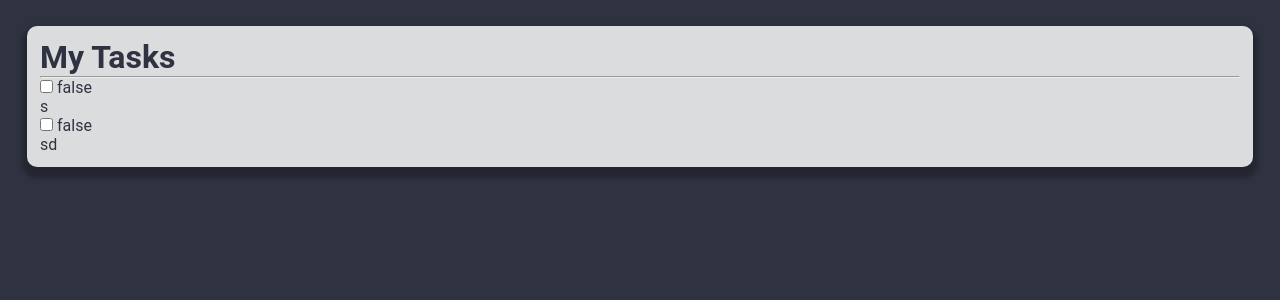
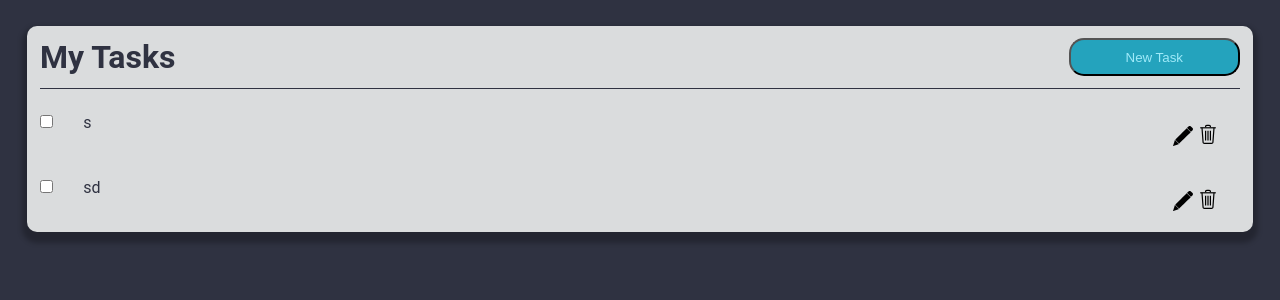
Before and after one commit to knameless27/Tasks, a Vue app: page / in a window 1280 px wide. Shown: the top 300 px of the page. Built offline with nearby package versions, Linux system fonts and the light colour scheme.

Commit message:
feat: card, button and modal

```diff
--- a/src/renderer/index.html
+++ b/src/renderer/index.html
@@ -2,7 +2,7 @@
 <html>
   <head>
     <meta charset="UTF-8" />
-    <title>Electron</title>
+    <title>My tasks</title>
     <!-- https://developer.mozilla.org/en-US/docs/Web/HTTP/CSP -->
     <meta
       http-equiv="Content-Security-Policy"
--- a/src/renderer/src/App.vue
+++ b/src/renderer/src/App.vue
@@ -1,31 +1,10 @@
 <script setup lang="ts">
-import { ref } from 'vue'
-import Card from "./components/Card.vue"
-import Lists from './components/Lists.vue';
+import MainTasks from './components/MainTasks.vue';
 </script>
 
 <template>
-  <div class="container">
-    <Card class="card">
-      <h1>My Tasks</h1>
-      <hr />
-      <Lists />
-    </Card>
-  </div>
+  <MainTasks />
 </template>
 
 <style lang="less">
-@import './assets/css/styles.less';
-
-.container {
-  padding-top: 2%;
-  display: flex;
-}
-
-.card {
-  max-width: 1200px;
-  width: 100%;
-  margin-left: auto;
-  margin-right: auto;
-}
 </style>
--- a/src/renderer/src/assets/css/styles.less
+++ b/src/renderer/src/assets/css/styles.less
@@ -4,7 +4,7 @@
   --light-grey: #86a5b1;
   --light-blue: #9feaf9;
   --dark-grey: #86a5b1;
-  --dark-blue: #9feaf9;
+  --dark-blue: #24a3bd;
 }
 
 body {
@@ -38,3 +38,21 @@ a {
 a:hover {
   border-bottom: 1px solid;
 }
+
+button {
+  padding: 1%;
+  border-radius: 15px 15px 15px 15px;
+  border: 1px linear black;
+  background-color: var(--dark-blue);
+  color: var(--light-blue);
+}
+
+button:hover {
+  background-color: var(--light-blue);
+  color: var(--black);
+  cursor: pointer;
+}
+
+button:active {
+  background-color: var(--dark-blue);
+}
--- /dev/null
+++ b/src/renderer/src/components/EditAdd.vue
@@ -0,0 +1,16 @@
+<script setup lang="ts">
+// import { ref } from 'vue'
+import Modal from "./Modal.vue";
+
+const emit = defineEmits(['closeModal'])
+</script>
+
+<template>
+  <Modal>
+    sexito
+    <button @click="emit('closeModal')">xdddd</button>
+  </Modal>
+</template>
+
+<style lang="less" scoped>
+</style>
--- a/src/renderer/src/components/Lists.vue
+++ b/src/renderer/src/components/Lists.vue
@@ -1,6 +1,8 @@
 <script setup lang="ts">
 import { ref } from 'vue';
 import { Tasks } from '../interfaces/main';
+import Pen from "./svgs/Pen.vue"
+import Trash from "./svgs/Trash.vue"
 
 const tasks = ref<Tasks>([
   {
@@ -26,16 +28,19 @@ const tasks = ref<Tasks>([
     }]
   },
 ])
+
+const sss = (xd) => {
+  console.log(xd);
+}
 </script>
 
 <template>
-  <!-- <input type="checkbox" v-model="www">
-      <del>
-        {{ www }}
-      </del> -->
-  <div v-for="({name, description, subTasks, ...task}, index) in tasks">
+  <div v-for="({ name }, index) in tasks">
+    <div class="container">
+      <div class="checkbox">
         <input type="checkbox" v-model="tasks[index].finished">
-    {{ tasks[index].finished }}
+      </div>
+      <div class="task">
         <del v-if="tasks[index].finished">
           {{ name }}
         </del>
@@ -43,8 +48,32 @@ const tasks = ref<Tasks>([
           {{ name }}
         </p>
       </div>
+      <div class="actions">
+        <Pen width="20px" height="20px" color="black" @onClick="sss" :data="index" class="pen" />
+        <Trash width="30px" height="30px" color="black" @onClick="sss" :data="index" />
+      </div>
+    </div>
+  </div>
 </template>
 
-<style lang="less">
-/*@import './assets/css/styles.less';*/
+<style lang="less" scoped>
+.container {
+  display: grid;
+  grid-template-columns: 1fr 90% 2fr;
+  gap: 10px;
+  margin-top: 2%;
+}
+
+.task {
+  width: 90%;
+  cursor: pointer;
+}
+
+.pen {
+  transform: translate(0px, -4px);
+}
+
+.actions {
+  margin-top: 10%;
+}
 </style>
--- /dev/null
+++ b/src/renderer/src/components/MainTasks.vue
@@ -0,0 +1,48 @@
+<script setup lang="ts">
+import { ref } from 'vue'
+import Card from "./Card.vue"
+import Lists from './Lists.vue';
+import EditAdd from "./EditAdd.vue";
+const sexito = ref(false)
+const xds = () => {
+  console.log('entra miamoooooooor');
+  sexito.value = false
+}
+</script>
+
+<template>
+  <EditAdd v-if="sexito" @closeModal="xds"/>
+  <div class="container">
+    <Card class="card">
+      <div class="header">
+        <h1>My Tasks</h1>
+        <button @click="sexito = true">New Task</button>
+      </div>
+      <Lists />
+    </Card>
+  </div>
+</template>
+
+<style lang="less" scoped>
+@import '../assets/css/styles.less';
+
+.container {
+  padding-top: 2%;
+  display: flex;
+}
+
+.card {
+  max-width: 1200px;
+  padding: 1%;
+  width: 100%;
+  margin-left: auto;
+  margin-right: auto;
+}
+
+.header {
+  border-bottom: 1px solid var(--black);
+  display: grid;
+  grid-template-columns: 6fr 1fr;
+  padding-bottom: 1%;
+}
+</style>
--- /dev/null
+++ b/src/renderer/src/components/Modal.vue
@@ -0,0 +1,30 @@
+<script setup lang="ts">
+// import { ref } from 'vue'
+import Card from "./Card.vue"
+</script>
+
+<template>
+  <div class="__modal">
+    <Card class="__card_modal">
+      <slot />
+    </Card>
+  </div>
+</template>
+
+<style lang="less" scoped>
+@import '../assets/css/styles.less';
+
+.__modal {
+  position: relative;
+}
+
+.__card_modal {
+  top: 50%;
+  left: 50%;
+  border: 1px solid var(--black);
+  padding: 1%;
+  position: absolute;
+  transform: translate(-50%, 50%);
+  box-shadow: 0px 0px 0px 100rem rgba(0, 0, 0, 0.356);
+}
+</style>
--- /dev/null
+++ b/src/renderer/src/components/svgs/Pen.vue
@@ -0,0 +1,24 @@
+<template>
+  <svg xmlns="http://www.w3.org/2000/svg" version="1.0" :width="props.width" :height="props.height"
+    viewBox="0 0 1272.000000 1280.000000" preserveAspectRatio="xMidYMid meet" @click="emit('onClick', data)"
+    style="cursor: pointer">
+    <metadata>
+      Created by potrace 1.15, written by Peter Selinger 2001-2017
+    </metadata>
+    <g transform="translate(0.000000,1280.000000) scale(0.100000,-0.100000)" :fill="color" stroke="none">
+      <path
+        d="M10513 12790 c-106 -15 -253 -59 -348 -104 -132 -62 -227 -128 -340 -236 -242 -230 -818 -808 -831 -833 -8 -15 -12 -36 -9 -46 3 -10 566 -577 1250 -1260 1054 -1051 1249 -1241 1272 -1241 24 0 100 73 483 457 322 323 471 480 508 534 96 141 160 290 199 461 23 102 23 384 0 486 -39 170 -111 333 -207 472 -72 102 -963 994 -1079 1080 -121 88 -281 164 -426 201 -100 25 -145 31 -265 34 -80 2 -173 0 -207 -5z" />
+      <path
+        d="M8744 11367 c-12 -7 -1662 -1650 -3668 -3651 -2968 -2963 -3646 -3644 -3646 -3665 0 -21 237 -263 1248 -1274 1103 -1103 1252 -1248 1275 -1245 31 3 -117 -143 4360 4326 2493 2490 2977 2977 2977 3000 0 23 -206 233 -1242 1269 -684 682 -1252 1244 -1263 1247 -11 3 -30 0 -41 -7z" />
+      <path
+        d="M1197 3842 c-16 -18 -56 -141 -457 -1417 -105 -335 -231 -736 -280 -890 -422 -1336 -462 -1469 -454 -1494 21 -59 -14 -70 1125 332 585 206 1412 498 1838 648 826 291 803 281 788 341 -4 14 -523 538 -1251 1261 -972 967 -1249 1237 -1268 1237 -14 0 -32 -8 -41 -18z" />
+    </g>
+  </svg>
+</template>
+<script lang="ts" setup>
+import { basicPropsSvg } from "../../interfaces/main";
+const props = defineProps<basicPropsSvg>()
+
+const emit = defineEmits(['onClick'])
+</script>
+<style lang="less" scoped></style>
--- /dev/null
+++ b/src/renderer/src/components/svgs/Trash.vue
@@ -0,0 +1,19 @@
+<template>
+  <svg xmlns="http://www.w3.org/2000/svg" @click="emit('onClick', data)" :fill="props.color" :width="props.width"
+    :height="props.height" viewBox="0 0 50 50" style="cursor: pointer">
+    <path d="M20 18h2v16h-2z" />
+    <path d="M24 18h2v16h-2z" />
+    <path d="M28 18h2v16h-2z" />
+    <path d="M12 12h26v2H12z" />
+    <path d="M30 12h-2v-1c0-.6-.4-1-1-1h-4c-.6 0-1 .4-1 1v1h-2v-1c0-1.7 1.3-3 3-3h4c1.7 0 3 1.3 3 3v1z" />
+    <path
+      d="M31 40H19c-1.6 0-3-1.3-3.2-2.9l-1.8-24 2-.2 1.8 24c0 .6.6 1.1 1.2 1.1h12c.6 0 1.1-.5 1.2-1.1l1.8-24 2 .2-1.8 24C34 38.7 32.6 40 31 40z" />
+  </svg>
+</template>
+<script lang="ts" setup>
+import { basicPropsSvg } from "../../interfaces/main";
+const props = defineProps<basicPropsSvg>()
+
+const emit = defineEmits(['onClick'])
+</script>
+<style lang="less" scoped></style>
```
Also changed, not shown: src/renderer/src/interfaces/main.ts (+13 -6 lines), resources/icon.png, 3 other files (tests, documents, lock files or other folders). Lines whose indentation alone changed are shown as unchanged.
